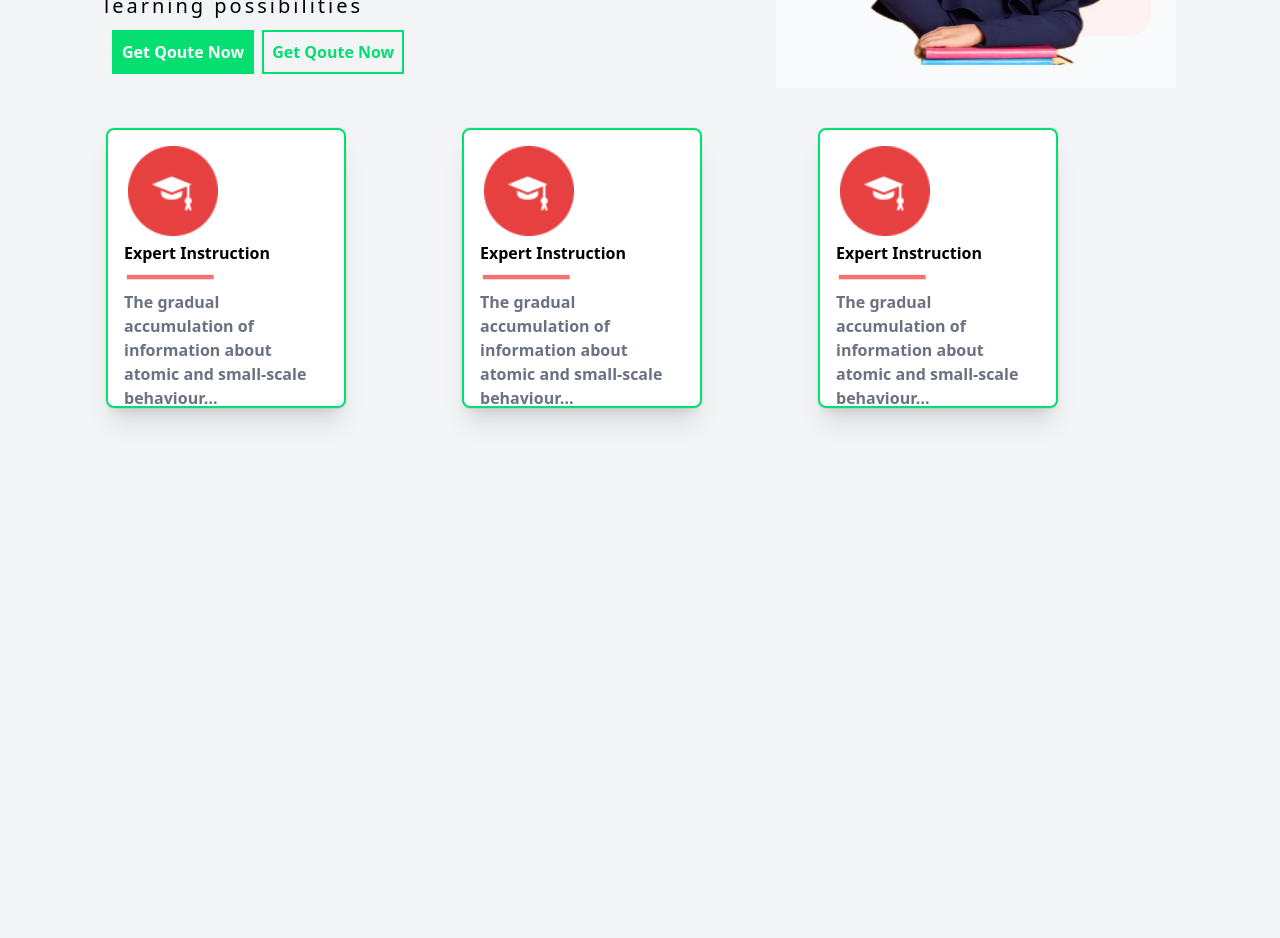
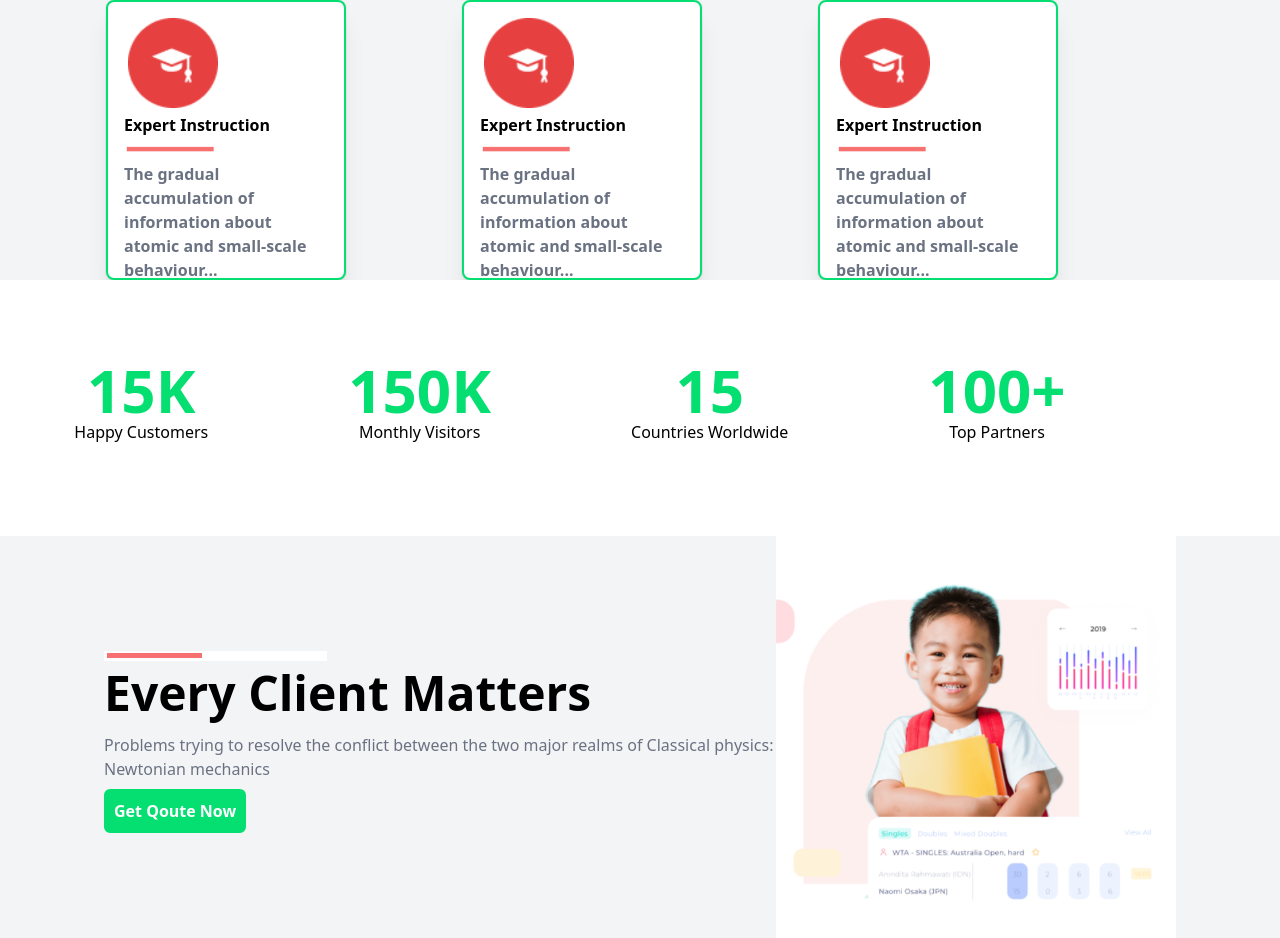
Before and after one commit to areebatahi/tailwind-project, a React (Vite) app: page / in a window 1280 px wide. Shown: the part 520-1458 px from the top of the page. Built offline with nearby package versions, Linux system fonts and the light colour scheme.

Commit message:
tailwind-project

```diff
--- a/src/App.jsx
+++ b/src/App.jsx
@@ -1,4 +1,6 @@
 import './App.css'
+import Client from './assets/components/Client'
+import Economy from './assets/components/Economy'
 import Header from './assets/components/Header'
 import Navbar from './assets/components/Navbar'
 
@@ -8,6 +10,8 @@ function App() {
     <>
      <Navbar />
      <Header />
+     <Economy />
+     <Client />
     </>
   )
 }
--- /dev/null
+++ b/src/assets/components/Client.jsx
@@ -0,0 +1,22 @@
+import React from 'react'
+
+const Client = () => {
+  return (
+    <>
+       <div className="mt-3 pt-0 h-fit grid grid-rows-1 flex-row overflow-hidden bg-gray-100">
+                <div className="mx-auto flex justify-center items-center">
+                    <div className="mx-auto max-w-2xl lg:mx-0">
+                    <img src="src\assets\img\line.PNG" className="pt-2 pb-2" />
+                        <h2 className="text-5xl font-bold text-black">Every Client Matters</h2>
+                        <p className="mt-4 text-pretty text-gray-500">Problems trying to resolve the conflict between the two major realms of Classical physics: Newtonian mechanics</p>
+                        <button type="button" className="relative mt-2 border-2 border-solid border-green-400 bg-green-400 p-2 text-white font-semibold cursor-pointer rounded-[6px]">Get Qoute Now</button>                    </div>
+                    <div className="mx-auto max-w-2xl lg:mx-0">
+                        <img src="src\assets\img\Client.PNG" className="w-100" />
+                    </div>
+                </div>
+            </div>
+    </>
+  )
+}
+
+export default Client
--- a/src/assets/components/Economy.jsx
+++ b/src/assets/components/Economy.jsx
@@ -3,7 +3,26 @@ import React from 'react'
 const Economy = () => {
   return (
     <>
-      <div className="mx-auto flex justify-between px-6"></div>
+      <div className="mx-auto grid grid-rows-1 flex-row justify-center">
+        <div className="mx-auto flex justify-between mt-20 mb-20">
+          <div className="mr-35 text-center">
+            <h2 className="text-6xl font-bold tracking-tigh text-green-400">15K</h2>
+            <p>Happy Customers</p>
+          </div>
+          <div className="mr-35 text-center">
+            <h2 className="text-6xl font-bold tracking-tigh text-green-400">150K</h2>
+            <p>Monthly Visitors</p>
+          </div>
+          <div className="mr-35 text-center">
+            <h2 className="text-6xl font-bold tracking-tigh text-green-400">15</h2>
+            <p>Countries Worldwide</p>
+          </div>
+          <div className="mr-35 text-center">
+            <h2 className="text-6xl font-bold tracking-tigh text-green-400">100+</h2>
+            <p>Top Partners</p>
+          </div>
+        </div>
+      </div>
     </>
   )
 }
--- a/src/assets/components/Header.jsx
+++ b/src/assets/components/Header.jsx
@@ -4,20 +4,20 @@ import CardHeader from './cardHeader'
 const Header = () => {
     return (
         <>
-            <div className="m-0 p-0 grid grid-rows-6 flex-row overflow-hidden bg-gray-100 py-24 sm:py-32">
-                <div className="mx-auto flex justify-center px-6">
+            <div className="m-0 pt-0 h-fit grid grid-rows-1 flex-row overflow-hidden bg-gray-100">
+                <div className="mx-auto flex justify-center ">
                     <div className="mx-auto max-w-2xl lg:mx-0">
-                        <button type="button" className="relative bg-gray pb-8 text-green-400 font-bold cursor-pointer rounded-[10px] text-[25px] ">Join Us</button>
+                        <button type="button" className="relative bg-gray pb-8 text-green-400 font-bold cursor-pointer rounded-[6px] text-[25px] ">Join Us</button>
                         <h2 className="text-5xl font-semibold tracking-tight text-black sm:text-7xl">25K+ STUDENTS TRUST US</h2>
                         <p className="mt-8 text-lg font-medium text-pretty text-black tracking-[.15em] sm:text-xl/8 ">Every day brings with it a fresh set of learning possibilities</p>
-                        <button type="button" className="relative m-2 border-2 border-solid border-green-400 bg-green-400 p-2 text-white font-semibold cursor-pointer">Get Qoute Now</button>
-                        <button type="button" className="relative p-2 border-2 border-solid border-green-400 text-green-400 font-semibold cursor-pointer">Get Qoute Now</button>
+                        <button type="button" className="relative m-2 border-2 border-solid border-green-400 bg-green-400 p-2 text-white font-semibold cursor-pointer rounded-[6px]">Get Qoute Now</button>
+                        <button type="button" className="relative p-2 border-2 border-solid border-green-400 text-green-400 font-semibold cursor-pointer rounded-[6px]">Get Qoute Now</button>
                     </div>
                     <div className="mx-auto max-w-2xl lg:mx-0">
                         <img src="src\assets\img\Capture.PNG" className="w-100" />
                     </div>
                 </div>
-                <div className="mx-auto flex justify-between px-6 mt-10">
+                <div className="mx-auto flex justify-between mt-10">
                     <CardHeader />
                     <CardHeader />
                     <CardHeader />
--- a/src/assets/components/Navbar.jsx
+++ b/src/assets/components/Navbar.jsx
@@ -35,8 +35,8 @@ const Navbar = () => {
                                 </div>
                             </div>
                         <div className="absolute inset-y-0 right-0 flex justify-end items-center pr-2 sm:static sm:inset-auto sm:ml-6 sm:pr-0">
-                            <button type="button" className="relative bg-gray p-2 text-green-400 font-semibold cursor-pointer rounded-[10px]">Login</button>
-                            <button type="button" className="relative bg-green-400 p-2 text-white font-semibold cursor-pointer rounded-[10px]">Join Us</button>
+                            <button type="button" className="relative bg-gray p-2 text-green-400 font-semibold cursor-pointer rounded-[5px]">Login</button>
+                            <button type="button" className="relative bg-green-400 p-2 text-white font-semibold cursor-pointer rounded-[6px]">Join Us</button>
                         </div>
                         </div>
                     </div>
```
